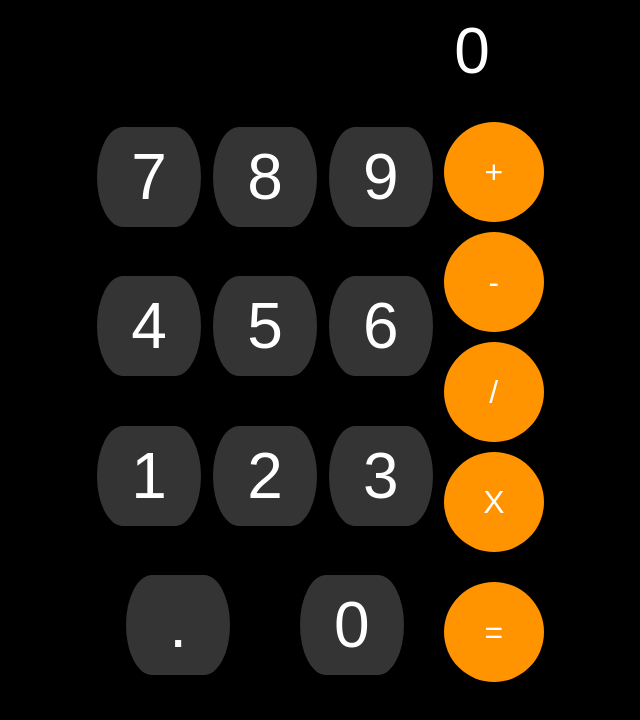
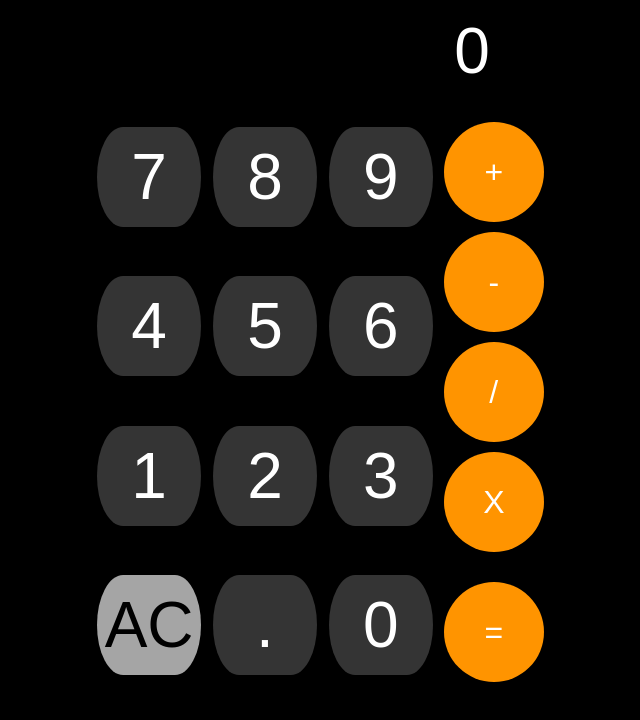
Before and after one commit to Lkorosensei/calculatrice, a plain HTML site: page index.html in a window 1280 px wide. Shown: the whole page, without its empty margins (320-960 px from the left). Drawn offline with Linux system fonts and the light colour scheme.

Commit message:
wip.calc

```diff
--- a/assets/css/style.css
+++ b/assets/css/style.css
@@ -74,6 +74,10 @@ main {
 
 }
 
+.chiffre-calc:active {
+    background-color: #555555;
+}
+
 .pav-ope-calc {
     width: 30%;
     display: flex;
@@ -99,6 +103,10 @@ main {
 
 }
 
+.ope-calc:active {
+    background-color: #fda934;
+}
+
 .boite-egal-calc {
     display: flex;
     flex-direction: column;
@@ -116,3 +124,23 @@ main {
     cursor: pointer;
     border-style: none;
 }
+
+.egal-calc:active{
+    background-color: #fda934;
+}
+
+.Ac-calc{
+    width: 30%;
+    height: 100px;
+    margin: auto;
+    cursor: pointer;
+    font-size: 400%;
+    background-color: #A5A5A5;
+    color: black;
+    border-radius: 50% / 100%;
+    border-style: none;
+}
+
+.Ac-calc:active{
+    background-color:#bdbcbc;
+}
--- a/assets/js/script.js
+++ b/assets/js/script.js
@@ -1,7 +1,7 @@
 console.log("Hello World !");
 
 const operandCalc = ["+","-","/","X"];
-const saisieEcran = [];
+let saisieEcran = [];
 
 // function injectHTML() {
 
@@ -109,6 +109,18 @@ virgCalc.addEventListener("click", function sasieVirgule() {
 })
 
 //------------------je crée mon AC-------------
+let acCalc = document.createElement("button")
+acCalc.innerText = "AC";
+acCalc.classList.add("Ac-calc");
+pavNumCalc.appendChild(acCalc)
+
+acCalc.addEventListener("click", function reset() {
+    let ecranCalul = document.querySelector(".ecran-calc");
+    saisieEcran = [];
+    ecranCalul.innerText = 0;
+
+})
+
 
 
 // ----------------------Je crée mon pavé des operandes OPERANDES--------------
```
